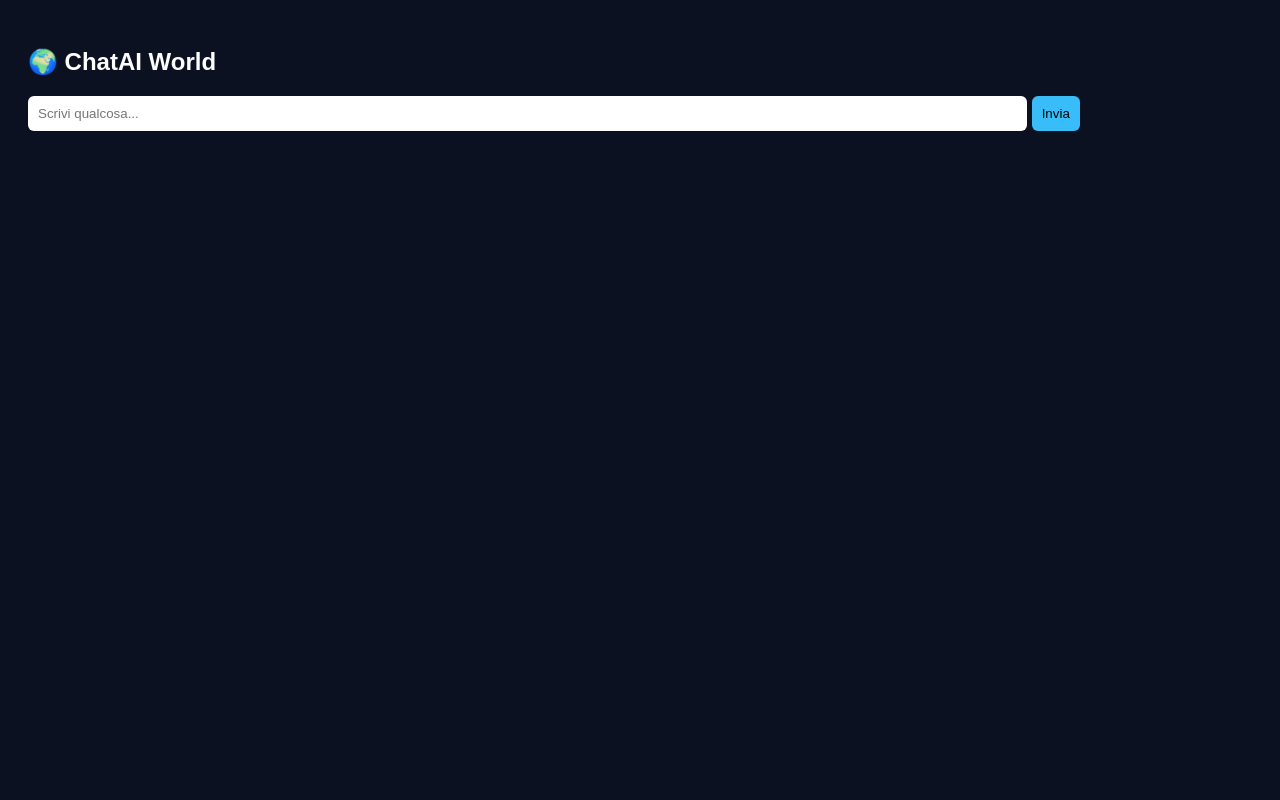
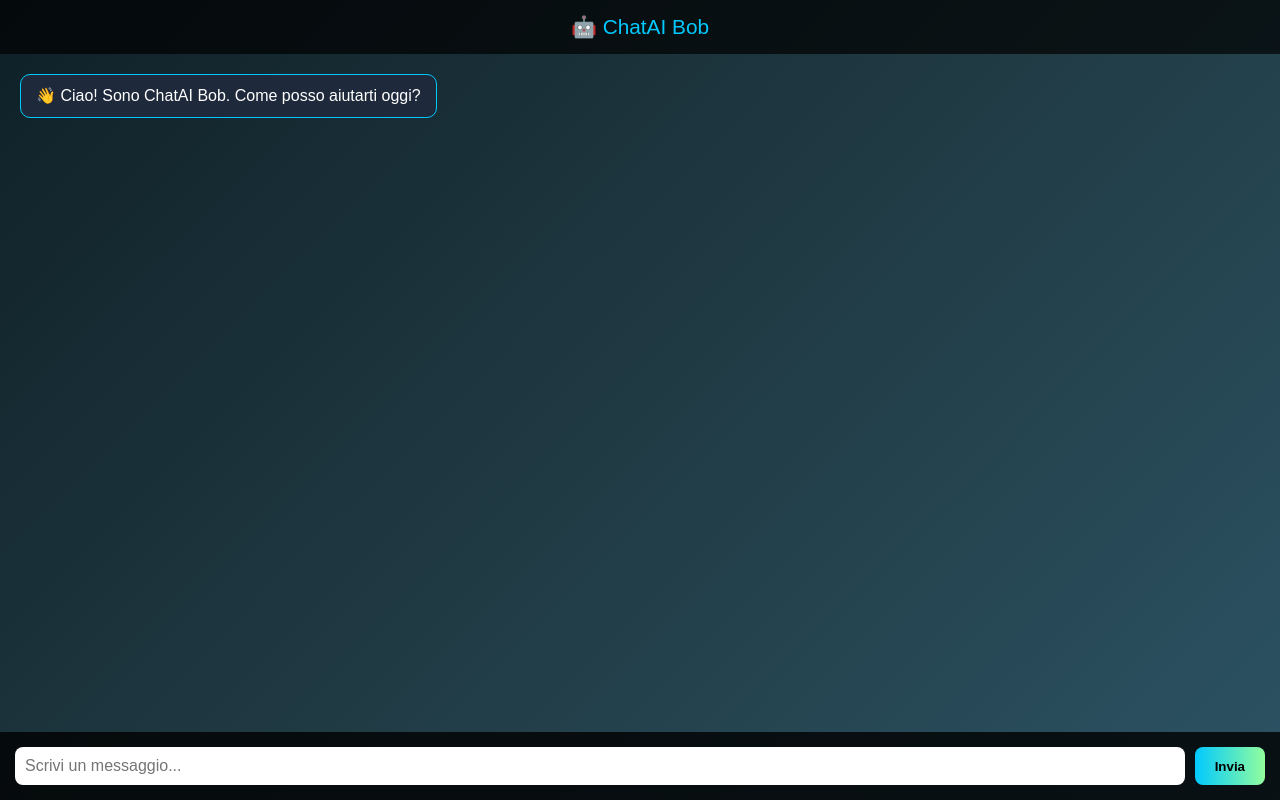
Before and after one commit to bobmoukhlis-hash/chatai-world, a plain HTML site: page world-chat.html in a window 1280 px wide. Drawn offline with Linux system fonts and the light colour scheme.

Commit message:
Update world-chat.html

```diff
--- a/world-chat.html
+++ b/world-chat.html
@@ -3,35 +3,132 @@
 <head>
   <meta charset="UTF-8">
   <meta name="viewport" content="width=device-width, initial-scale=1.0">
-<title>ChatAI World 🌍</title>
+  <title>ChatAI Bob - Chat intelligente</title>
   <style>
-body { background:#0b1120; color:#fff; font-family:Arial; padding:20px; }
-#chat { max-width:600px; margin:auto; }
-.bubble { margin:10px; padding:10px; border-radius:8px; }
-.user { background:#1f2937; text-align:right; }
-.ai { background:#2563eb; }
-input { width:80%; padding:10px; border:none; border-radius:6px; }
-button { padding:10px; border:none; background:#38bdf8; border-radius:6px; }
+    body {
+      margin: 0;
+      font-family: 'Poppins', sans-serif;
+      background: linear-gradient(135deg, #0f2027, #203a43, #2c5364);
+      color: #fff;
+      display: flex;
+      flex-direction: column;
+      height: 100vh;
+    }
+    header {
+      background: rgba(0,0,0,0.7);
+      padding: 15px;
+      text-align: center;
+      font-size: 1.3em;
+      color: #00c9ff;
+    }
+    #chat-box {
+      flex: 1;
+      overflow-y: auto;
+      padding: 20px;
+      display: flex;
+      flex-direction: column;
+      gap: 10px;
+      scroll-behavior: smooth;
+    }
+    .user, .bot {
+      padding: 10px 15px;
+      border-radius: 10px;
+      max-width: 80%;
+      line-height: 1.4;
+    }
+    .user {
+      background: #00c9ff;
+      color: #000;
+      align-self: flex-end;
+    }
+    .bot {
+      background: #1e293b;
+      border: 1px solid #00c9ff;
+      align-self: flex-start;
+    }
+    #input-area {
+      display: flex;
+      padding: 15px;
+      background: rgba(0,0,0,0.8);
+    }
+    #message {
+      flex: 1;
+      padding: 10px;
+      border: none;
+      border-radius: 8px;
+      outline: none;
+      font-size: 1em;
+    }
+    button {
+      margin-left: 10px;
+      padding: 10px 20px;
+      border: none;
+      border-radius: 8px;
+      background: linear-gradient(90deg, #00c9ff, #92fe9d);
+      font-weight: bold;
+      cursor: pointer;
+      transition: 0.3s;
+    }
+    button:hover {
+      transform: scale(1.05);
+      box-shadow: 0 0 8px #00c9ff;
+    }
   </style>
 </head>
 <body>
-<h2>🌍 ChatAI World</h2>
-<div id="chat"></div>
-<input id="msg" placeholder="Scrivi qualcosa..." />
-<button onclick="send()">Invia</button>
+  <header>🤖 ChatAI Bob</header>
+
+  <div id="chat-box"></div>
+
+  <div id="input-area">
+    <input type="text" id="message" placeholder="Scrivi un messaggio..." />
+    <button onclick="sendMessage()">Invia</button>
+  </div>
 
   <script>
-async function send(){
-  const msg = document.getElementById("msg").value;
-  document.getElementById("chat").innerHTML += `<div class='bubble user'>${msg}</div>`;
+    const chatBox = document.getElementById("chat-box");
+
+    // 👋 Messaggio di benvenuto automatico
+    window.onload = () => {
+      addMessage("bot", "👋 Ciao! Sono ChatAI Bob. Come posso aiutarti oggi?");
+    };
+
+    // ✉️ Invia messaggio utente e ricevi risposta AI
+    async function sendMessage() {
+      const msgInput = document.getElementById("message");
+      const message = msgInput.value.trim();
+      if (!message) return;
+
+      addMessage("user", message);
+      msgInput.value = "";
+
+      try {
         const res = await fetch("https://chatai-world.onrender.com/chat", {
-    method:"POST", headers:{"Content-Type":"application/json"},
-    body:JSON.stringify({message: msg})
+          method: "POST",
+          headers: { "Content-Type": "application/json" },
+          body: JSON.stringify({ message })
         });
+
         const data = await res.json();
-  document.getElementById("chat").innerHTML += `<div class='bubble ai'>${data.reply}</div>`;
-  document.getElementById("msg").value="";
+        addMessage("bot", data.reply || "⚠️ Nessuna risposta dal server");
+      } catch (err) {
+        addMessage("bot", "❌ Errore di connessione al server.");
       }
+    }
+
+    // 💬 Aggiunge messaggi nella chat
+    function addMessage(sender, text) {
+      const div = document.createElement("div");
+      div.className = sender;
+      div.textContent = text;
+      chatBox.appendChild(div);
+      chatBox.scrollTop = chatBox.scrollHeight;
+    }
+
+    // Premere Invio per inviare
+    document.getElementById("message").addEventListener("keypress", (e) => {
+      if (e.key === "Enter") sendMessage();
+    });
   </script>
 </body>
 </html>
```
Lines whose indentation alone changed are shown as unchanged.
